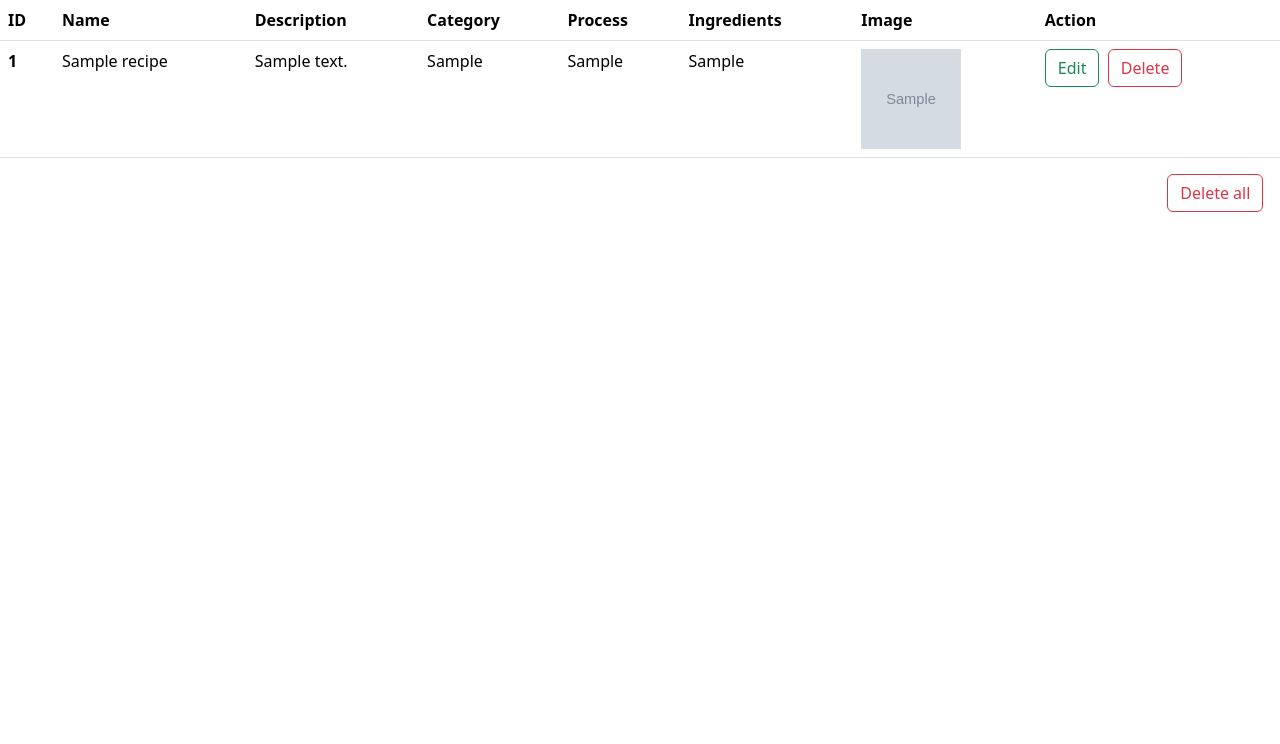
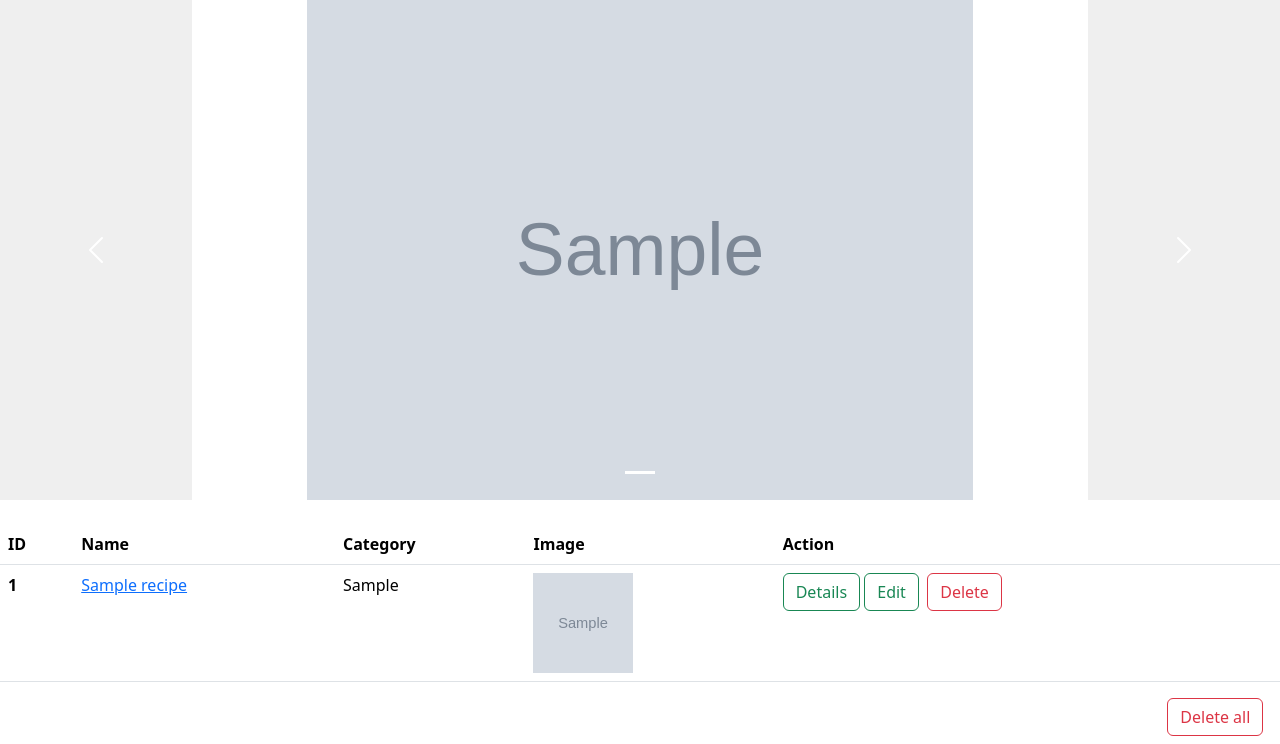
Before and after one commit to SauhadraJR/RecipeApp, a Django app: page /home/ in a window 1280 px wide. Shown: the part 56-800 px from the top of the page. Run offline with Django 5.2, Linux system fonts and the light colour scheme; tables that the repository leaves empty hold one stand-in row (values such as "Sample post"); grey boxes marked "Sample" are stand-in pictures.

Commit message:
Edit error solved and home page changed with carousel slides

```diff
--- a/recipe/base/views.py
+++ b/recipe/base/views.py
@@ -7,6 +7,11 @@ def home(request):
     recipe_obj = Recipe.objects.all()
     data = {'recipes':recipe_obj}
     return render(request,'index.html',context = data)
+
+def details(request,pk):
+    recipe_obj = Recipe.objects.get(id = pk)
+    data = {'recipes':recipe_obj}
+    return render(request,'details.html',context = data)
 
 def create(request):
     if request.method == "POST":
@@ -29,14 +34,16 @@ def edit(request,pk):
         category = request.POST.get("category")
         process = request.POST.get("process")
         ingredients = request.POST.get("ingredients")
-        picture = request.POST.get("picture")
+        new_picture = request.FILES.get("picture")
+
+        if new_picture:
+            Recipe_obj.picture = new_picture
 
         Recipe_obj.name = name
         Recipe_obj.description = description
         Recipe_obj.category = category
         Recipe_obj.process = process
         Recipe_obj.ingredients = ingredients
-        Recipe_obj.picture = picture
 
         Recipe_obj.save()
         return redirect("home")
--- a/recipe/recipe/urls.py
+++ b/recipe/recipe/urls.py
@@ -16,7 +16,7 @@ Including another URLconf
 """
 from django.contrib import admin
 from django.urls import path
-from base.views import home,create,edit,delete, deleteall
+from base.views import home,create,edit,delete, deleteall, details
 from django.conf import settings
 from django.conf.urls.static import static
 
@@ -27,4 +27,5 @@ urlpatterns = [
     path('create/<int:pk>', edit, name = "edit"),
     path('delete/<int:pk>', delete, name = "delete"),
     path('deleteall/', deleteall, name = "deleteall"),
+    path('details/<int:pk>', details, name = "details"),
 ]+ static(settings.MEDIA_URL, document_root = settings.MEDIA_ROOT)
--- a/recipe/templates/edit.html
+++ b/recipe/templates/edit.html
@@ -9,7 +9,7 @@
 </head>
 <body>
     {% include "navbar.html"%}
-    <form method = "POST">
+    <form method = "POST" enctype="multipart/form-data">
       {% csrf_token %}
 
 
@@ -69,7 +69,7 @@
 
         <div class="mb-3">
             <label for="picture" class="form-label">Upload Picture</label>
-            <input type="file" class="form-control" id="picture" name="picture" value="{{ Recipe.picture }}">
+            <input type="file" class="form-control" id="picture" name="picture">
         </div>
         <button type="submit" class="btn btn-primary">Update</button>
       </form>
--- a/recipe/templates/index.html
+++ b/recipe/templates/index.html
@@ -6,19 +6,63 @@
     <link href="https://cdn.jsdelivr.net/npm/bootstrap@5.3.3/dist/css/bootstrap.min.css" rel="stylesheet" integrity="sha384-QWTKZyjpPEjISv5WaRU9OFeRpok6YctnYmDr5pNlyT2bRjXh0JMhjY6hW+ALEwIH" crossorigin="anonymous">
     <script src="https://cdn.jsdelivr.net/npm/bootstrap@5.3.3/dist/js/bootstrap.bundle.min.js" integrity="sha384-YvpcrYf0tY3lHB60NNkmXc5s9fDVZLESaAA55NDzOxhy9GkcIdslK1eN7N6jIeHz" crossorigin="anonymous"></script>
     <title>Recipe App - Home</title>
+    <style>
+      /* Custom styles for carousel control buttons */
+      .carousel-control-prev,
+      .carousel-control-next {
+          background-color: #e0e0e0; /* Grey background color */
+          color: #333; /* Text color */
+      }
+
+      .carousel-control-prev:hover,
+      .carousel-control-next:hover {
+          background-color: #d4d4d4; /* Darker grey background color on hover */
+      }
+  </style>
+
 </head>
+
 <body>
   {% include "navbar.html"%}
-    <table class="table">
+
+
+
+  <div id="carouselExampleCaptions" class="carousel slide">
+    <div class="carousel-indicators">
+      {% for recipe in recipes %}
+        <button type="button" data-bs-target="#carouselExampleCaptions" data-bs-slide-to="{{ forloop.counter0 }}" {% if forloop.first %}class="active"{% endif %} aria-label="Slide {{ forloop.counter }}">
+        </button>
+      {% endfor %}
+    </div>
+    <div class="carousel-inner">
+      {% for recipe in recipes %}
+        <div class="carousel-item {% if forloop.first %}active{% endif %}">
+          <a href="{% url 'details' pk=recipe.id %}">
+          <img src="{{ recipe.picture.url }}" style="max-width: auto; height: 500px;" class="d-block mx-auto" >
+          </a>
+        </div>
+      {% endfor %}
+    </div>
+    <button class="carousel-control-prev" type="button" data-bs-target="#carouselExampleCaptions" data-bs-slide="prev">
+      <span class="carousel-control-prev-icon" aria-hidden="true"></span>
+      <span class="visually-hidden">Previous</span>
+    </button>
+    <button class="carousel-control-next" type="button" data-bs-target="#carouselExampleCaptions" data-bs-slide="next">
+      <span class="carousel-control-next-icon" aria-hidden="true"></span>
+      <span class="visually-hidden">Next</span>
+    </button>
+  </div>
+
+  <table class="table mt-4">
     <thead>
       <tr>
         <th scope="col">ID</th>
         <th scope="col">Name</th>
-            <th scope="col">Description</th>
+
         <th scope="col">Category</th>
-            <th scope="col">Process</th>
-            <th scope="col">Ingredients</th>
+
         <th scope="col">Image</th>
+
         <th scope="col">Action</th>
 
       </tr>
@@ -27,15 +71,14 @@
     {% for recipe in recipes %}
             <tr>
                 <th scope="row">{{ forloop.counter }}</th>
-                    <td>{{recipe.name}}</td>
-                    <td>{{recipe.description}}</td>
+                <td><a href="{% url 'details' pk=recipe.id %}">{{recipe.name}}</a></td>
+
                 <td>{{recipe.category}}</td>
-                    <td>{{recipe.process}}</td>
-                    <td>{{recipe.ingredients}}</td>
+
 
                 <td><img src="{{ recipe.picture.url }}" alt="{{ recipe.name }} Image" style="width: 100px; height: 100px;"></td>
 
-                    <td><a class="btn btn-outline-success" aria-current="page" href="{% url 'edit' pk=recipe.id %}">Edit</a>&nbsp; <a class="btn btn-outline-danger" aria-current="page" href="{% url 'delete' pk=recipe.id %}">Delete</a> </td>
+                <td><a class="btn btn-outline-success" aria-current="page" href="{% url 'details' pk=recipe.id %}">Details</a>&nbsp;<a class="btn btn-outline-success" aria-current="page" href="{% url 'edit' pk=recipe.id %}">Edit</a>&nbsp; <a class="btn btn-outline-danger" aria-current="page" href="{% url 'delete' pk=recipe.id %}">Delete</a> </td>
             </tr>
     {% endfor %}
 
@@ -44,6 +87,7 @@
   <div class="col-md-12 text-end">
     <a class="btn btn-outline-danger" aria-current="page" href="{% url 'deleteall' %}">Delete all</a>&nbsp;&nbsp;&nbsp;&nbsp;
 </div>
+
 </body>
 <script src="https://cdn.jsdelivr.net/npm/@popperjs/core@2.11.8/dist/umd/popper.min.js" integrity="sha384-I7E8VVD/ismYTF4hNIPjVp/Zjvgyol6VFvRkX/vR+Vc4jQkC+hVqc2pM8ODewa9r" crossorigin="anonymous"></script>
 <script src="https://cdn.jsdelivr.net/npm/bootstrap@5.3.3/dist/js/bootstrap.min.js" integrity="sha384-0pUGZvbkm6XF6gxjEnlmuGrJXVbNuzT9qBBavbLwCsOGabYfZo0T0to5eqruptLy" crossorigin="anonymous"></script>
```
Also changed, not shown: recipe/templates/delete.html (+3 -4 lines), recipe/templates/details.html (added, +51 -0 lines), recipe/templates/homepage.html (added, +51 -0 lines), recipe/db.sqlite3, recipe/media/recipe_images/Garlicbread_GaXD2dh.jpg (added), recipe/media/recipe_images/chickenchilli.jpg (added), recipe/media/recipe_images/chickenchilli_BR84oZT.jpg (added). Lines whose indentation alone changed are shown as unchanged.
